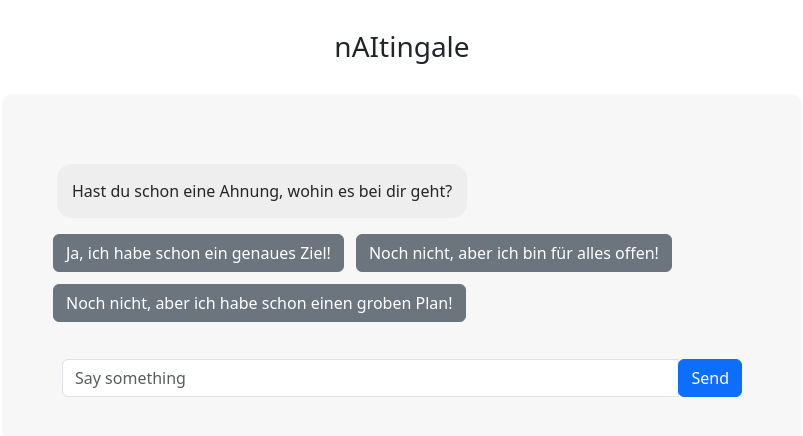
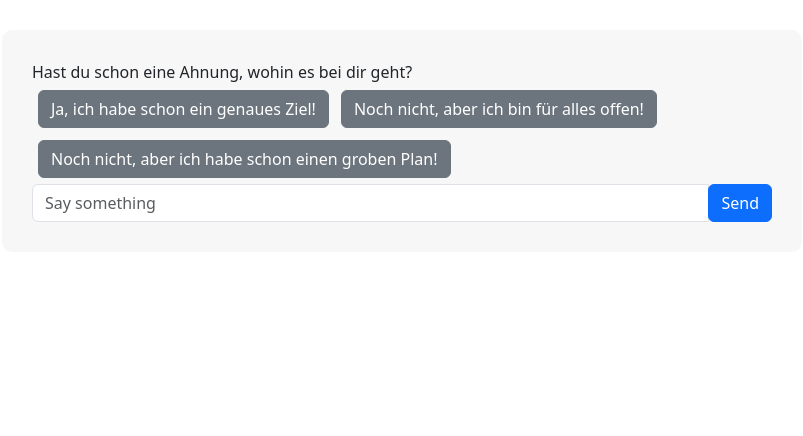
Before and after one commit to johannesstroebele91/nAItingale, an Angular app: page / in a window 1280 px wide. Shown: the top 436 px of the page, without its empty margins (238-1041 px from the left). Built offline with nearby package versions, Linux system fonts and the light colour scheme.

Commit message:
changed app to standalone structure with nx-inspired architecture

```diff
--- a/src/app/app-routing.module.ts
+++ /dev/null
@@ -1,10 +0,0 @@
-import { NgModule } from '@angular/core';
-import { RouterModule, Routes } from '@angular/router';
-
-const routes: Routes = [];
-
-@NgModule({
-  imports: [RouterModule.forRoot(routes)],
-  exports: [RouterModule]
-})
-export class AppRoutingModule { }
--- a/src/app/app.component.html
+++ /dev/null
@@ -1,37 +0,0 @@
-<div class="panel-heading" style="text-align: center; margin-top: 30px">
-  <h3 class="panel-title">
-    nAItingale
-  </h3>
-</div>
-
-<div style="margin: 30px auto 30px auto; width: 800px; background: #F7F7F7; padding: 30px; border-radius: 10px">
-  <div class="panel" id="chat">
-    <div class="panel-body">
-      <div class="chats">
-        <div class="chat-window">
-          <div *ngFor="let message of messages" class="message">
-            <div [ngClass]="message.sender === senderEnum.BOT ? 'bot-message' : 'user-message'">
-              {{ message.content }}
-            </div>
-            <div *ngIf="message.sender === senderEnum.BOT && message.responseType === 'options'">
-              <button *ngFor="let option of message.responses" (click)="onUserResponse(message.id, option)" type="button" class="btn btn-secondary" style="margin: 6px">
-                {{ option.text }}
-              </button>
-            </div>
-          </div>
-        </div>
-      </div>
-    </div>
-
-    <div class="panel-footer">
-      <form>
-        <div class="input-group">
-          <input type="text" class="form-control" placeholder="Say something">
-          <span class="input-group-btn">
-            <button class="btn btn-primary" type="button">Send</button>
-          </span>
-        </div>
-      </form>
-    </div>
-  </div>
-</div>
--- a/src/app/app.component.scss
+++ /dev/null
@@ -1,133 +0,0 @@
-body {
-  background:#ddd;
-  margin-top:10px;
-}
-
-.bot-message {
-  text-align: left;
-  background-color: #eeeeee;
-  margin: 10px;
-  padding: 15px;
-  border-radius: 15px;
-  color: #252525;
-  display: inline-block;
-  max-width: 100%;
-  word-wrap: break-word;
-}
-
-.user-message {
-  text-align: right;
-  background-color: #535cdc;
-  padding: 15px;
-  margin: 10px;
-  border-radius: 15px;
-  color: white;
-  display: flex;
-  flex-direction: row;
-  flex-wrap: nowrap;
-  justify-content: flex-end;
-  align-items: stretch;
-  align-content: stretch;
-}
-
-.chat-box {
-  height: 100%;
-  width: 100%;
-  background-color: #fff;
-  overflow: hidden
-}
-
-.chats {
-  padding: 30px 15px
-}
-
-.chat-avatar .avatar {
-  width: 30px;
-  -webkit-box-shadow: 0 2px 2px 0 rgba(0,0,0,0.2),0 6px 10px 0 rgba(0,0,0,0.3);
-  box-shadow: 0 2px 2px 0 rgba(0,0,0,0.2),0 6px 10px 0 rgba(0,0,0,0.3);
-}
-
-.chat-body {
-  display: block;
-  margin: 10px 30px 0 0;
-  overflow: hidden
-}
-
-.chat-body:first-child {
-  margin-top: 0
-}
-
-.chat-content {
-  position: relative;
-  display: block;
-  float: right;
-  padding: 8px 15px;
-  margin: 0 20px 10px 0;
-  clear: both;
-  color: #fff;
-  background-color: #62a8ea;
-  border-radius: 4px;
-  -webkit-box-shadow: 0 1px 4px 0 rgba(0,0,0,0.37);
-  box-shadow: 0 1px 4px 0 rgba(0,0,0,0.37);
-}
-
-.chat-content:before {
-  position: absolute;
-  top: 10px;
-  right: -10px;
-  width: 0;
-  height: 0;
-  content: '';
-  border: 5px solid transparent;
-  border-left-color: #62a8ea
-}
-
-.chat-content>p:last-child {
-  margin-bottom: 0
-}
-
-.chat-content+.chat-content:before {
-  border-color: transparent
-}
-
-.chat-time {
-  display: block;
-  margin-top: 8px;
-  color: rgba(255, 255, 255, .6)
-}
-
-
-.chat-left .chat-body {
-  margin-right: 0;
-  margin-left: 30px
-}
-
-.chat-left .chat-content {
-  float: left;
-  margin: 0 0 10px 20px;
-  color: #76838f;
-  background-color: #dfe9ef
-}
-
-.chat-left .chat-content:before {
-  right: auto;
-  left: -10px;
-  border-right-color: #dfe9ef;
-  border-left-color: transparent
-}
-
-.chat-left .chat-content+.chat-content:before {
-  border-color: transparent
-}
-
-.chat-left .chat-time {
-  color: #a3afb7
-}
-
-.panel-footer {
-  padding: 0 30px 15px;
-  background-color: transparent;
-  border-top: 1px solid transparent;
-  border-bottom-right-radius: 3px;
-  border-bottom-left-radius: 3px;
-}
--- a/src/app/chat.service.ts
+++ b/src/app/chat/data-access/chat.service.ts
@@ -1,6 +1,6 @@
 import { Injectable } from '@angular/core';
 import { BehaviorSubject } from 'rxjs';
-import { Message } from './models';
+import { Message } from '../../shared/models/models';
 
 @Injectable({
   providedIn: 'root',
--- a/src/app/app.component.ts
+++ b/src/app/chat/features/chat-window.component.ts
@@ -1,18 +1,50 @@
 import { Component } from '@angular/core';
-import { Observable } from 'rxjs';
-import { ChatService } from './chat.service';
-import { Message, ResponseOption, Sender, selectedResponseOption } from './models';
+import { Sender, Message, ResponseOption, selectedResponseOption } from 'src/app/shared/models/models';
+import { ChatService } from '../data-access/chat.service';
+import { CommonModule } from '@angular/common';
 
 @Component({
-  selector: 'app-root',
-  templateUrl: './app.component.html',
-  styleUrls: ['./app.component.scss'],
+  selector: 'app-chat-window',
+  standalone: true,
+  imports: [CommonModule],
+  template: `
+  <div style="margin: 30px auto 30px auto; width: 800px; background: #F7F7F7; padding: 30px; border-radius: 10px">
+  <div class="panel" id="chat">
+    <div class="panel-body">
+      <div class="chats">
+        <div class="chat-window">
+          <div *ngFor="let message of messages" class="message">
+            <div [ngClass]="message.sender === senderEnum.BOT ? 'bot-message' : 'user-message'">
+              {{ message.content }}
+            </div>
+            <div *ngIf="message.sender === senderEnum.BOT && message.responseType === 'options'">
+              <button *ngFor="let option of message.responses" (click)="onUserResponse(message.id, option)" type="button" class="btn btn-secondary" style="margin: 6px">
+                {{ option.text }}
+              </button>
+            </div>
+          </div>
+        </div>
+      </div>
+    </div>
+
+    <div class="panel-footer">
+      <form>
+        <div class="input-group">
+          <input type="text" class="form-control" placeholder="Say something">
+          <span class="input-group-btn">
+            <button class="btn btn-primary" type="button">Send</button>
+          </span>
+        </div>
+      </form>
+    </div>
+  </div>
+</div>
+
+  `,
+  styles: ``,
 })
-export class AppComponent {
-  title = 'nAItingale';
-
-  senderEnum = Sender
-
+export class ChatWindowComponent {
+  senderEnum = Sender;
   messages: Message[] = [];
 
   constructor(private chatService: ChatService) {}
--- a/src/main.ts
+++ b/src/main.ts
@@ -1,7 +1,167 @@
+import { Component, ErrorHandler } from '@angular/core';
 import { platformBrowserDynamic } from '@angular/platform-browser-dynamic';
-
-import { AppModule } from './app/app.module';
+import { Route, RouterOutlet, provideRouter } from '@angular/router';
+import { ChatWindowComponent } from './app/chat/features/chat-window.component';
+import { provideHttpClient } from '@angular/common/http';
+import { bootstrapApplication } from '@angular/platform-browser';
 
 
-platformBrowserDynamic().bootstrapModule(AppModule)
-  .catch(err => console.error(err));
+// App component can be directly placed in main.ts with a router-outlet
+@Component({
+  selector: 'app-root',
+  standalone: true,
+  imports: [ChatWindowComponent],
+  template: ` <app-chat-window /> `,
+  styles: [
+    `
+      body {
+        background: #ddd;
+        margin-top: 10px;
+      }
+
+      .bot-message {
+        text-align: left;
+        background-color: #eeeeee;
+        margin: 10px;
+        padding: 15px;
+        border-radius: 15px;
+        color: #252525;
+        display: inline-block;
+        max-width: 100%;
+        word-wrap: break-word;
+      }
+
+      .user-message {
+        text-align: right;
+        background-color: #535cdc;
+        padding: 15px;
+        margin: 10px;
+        border-radius: 15px;
+        color: white;
+        display: flex;
+        flex-direction: row;
+        flex-wrap: nowrap;
+        justify-content: flex-end;
+        align-items: stretch;
+        align-content: stretch;
+      }
+
+      .chat-box {
+        height: 100%;
+        width: 100%;
+        background-color: #fff;
+        overflow: hidden;
+      }
+
+      .chats {
+        padding: 30px 15px;
+      }
+
+      .chat-avatar .avatar {
+        width: 30px;
+        -webkit-box-shadow: 0 2px 2px 0 rgba(0, 0, 0, 0.2),
+          0 6px 10px 0 rgba(0, 0, 0, 0.3);
+        box-shadow: 0 2px 2px 0 rgba(0, 0, 0, 0.2),
+          0 6px 10px 0 rgba(0, 0, 0, 0.3);
+      }
+
+      .chat-body {
+        display: block;
+        margin: 10px 30px 0 0;
+        overflow: hidden;
+      }
+
+      .chat-body:first-child {
+        margin-top: 0;
+      }
+
+      .chat-content {
+        position: relative;
+        display: block;
+        float: right;
+        padding: 8px 15px;
+        margin: 0 20px 10px 0;
+        clear: both;
+        color: #fff;
+        background-color: #62a8ea;
+        border-radius: 4px;
+        -webkit-box-shadow: 0 1px 4px 0 rgba(0, 0, 0, 0.37);
+        box-shadow: 0 1px 4px 0 rgba(0, 0, 0, 0.37);
+      }
+
+      .chat-content:before {
+        position: absolute;
+        top: 10px;
+        right: -10px;
+        width: 0;
+        height: 0;
+        content: '';
+        border: 5px solid transparent;
+        border-left-color: #62a8ea;
+      }
+
+      .chat-content > p:last-child {
+        margin-bottom: 0;
+      }
+
+      .chat-content + .chat-content:before {
+        border-color: transparent;
+      }
+
+      .chat-time {
+        display: block;
+        margin-top: 8px;
+        color: rgba(255, 255, 255, 0.6);
+      }
+
+      .chat-left .chat-body {
+        margin-right: 0;
+        margin-left: 30px;
+      }
+
+      .chat-left .chat-content {
+        float: left;
+        margin: 0 0 10px 20px;
+        color: #76838f;
+        background-color: #dfe9ef;
+      }
+
+      .chat-left .chat-content:before {
+        right: auto;
+        left: -10px;
+        border-right-color: #dfe9ef;
+        border-left-color: transparent;
+      }
+
+      .chat-left .chat-content + .chat-content:before {
+        border-color: transparent;
+      }
+
+      .chat-left .chat-time {
+        color: #a3afb7;
+      }
+
+      .panel-footer {
+        padding: 0 30px 15px;
+        background-color: transparent;
+        border-top: 1px solid transparent;
+        border-bottom-right-radius: 3px;
+        border-bottom-left-radius: 3px;
+      }
+    `,
+  ],
+})
+export class App {}
+
+const appRoutes: Route[] = []
+
+// since Angular v15 we provideHttpClient() is needed to provide HttpClient to standalone projects! https://blog.ninja-squad.com/2022/11/09/angular-http-in-standalone-applications/
+bootstrapApplication(
+  App,
+  {
+    providers: [
+      provideRouter(appRoutes),
+      provideHttpClient(),
+    ],
+  }
+).catch((err) => console.error('err caught in main.ts: ', err));
```
Also changed, not shown: src/app/app.module.ts (deleted, +0 -18 lines), src/app/shared/models/models.ts (renamed from src/app/models.ts), 2 other files (tests, documents, lock files or other folders).
